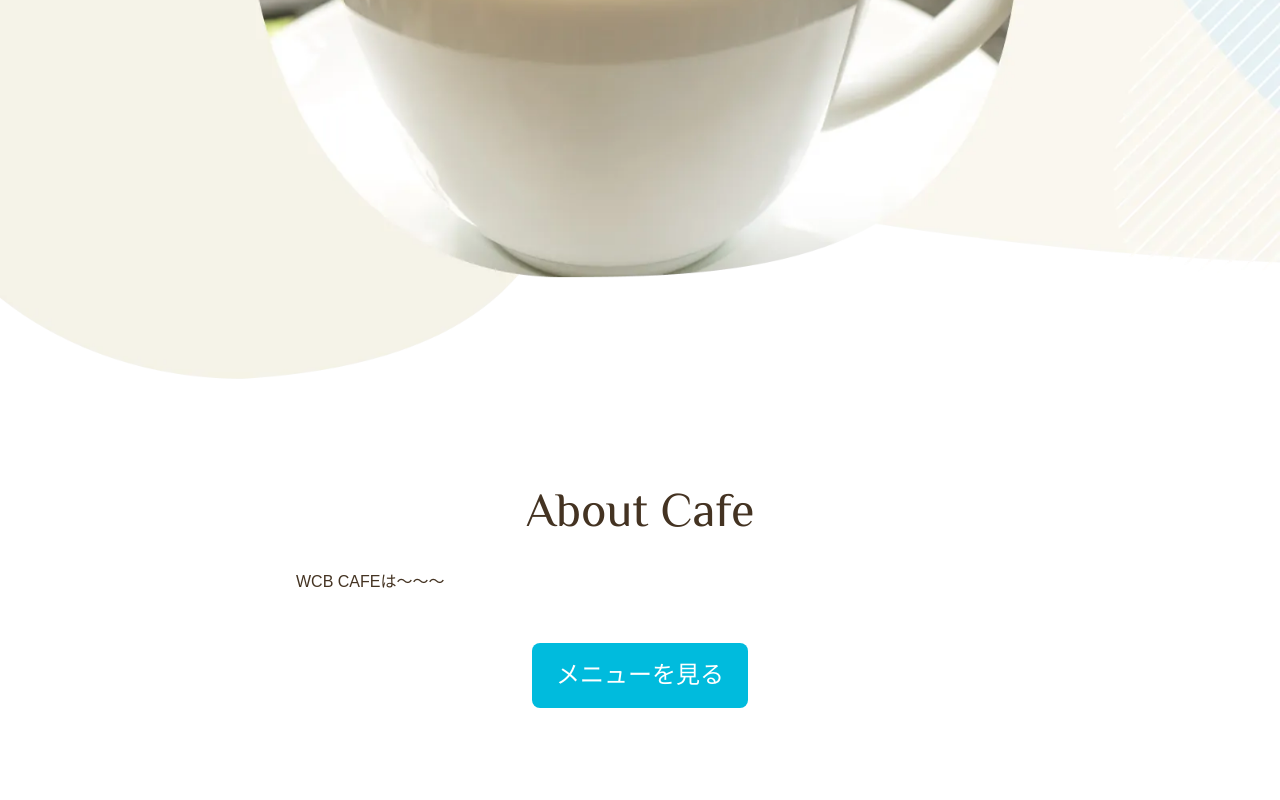
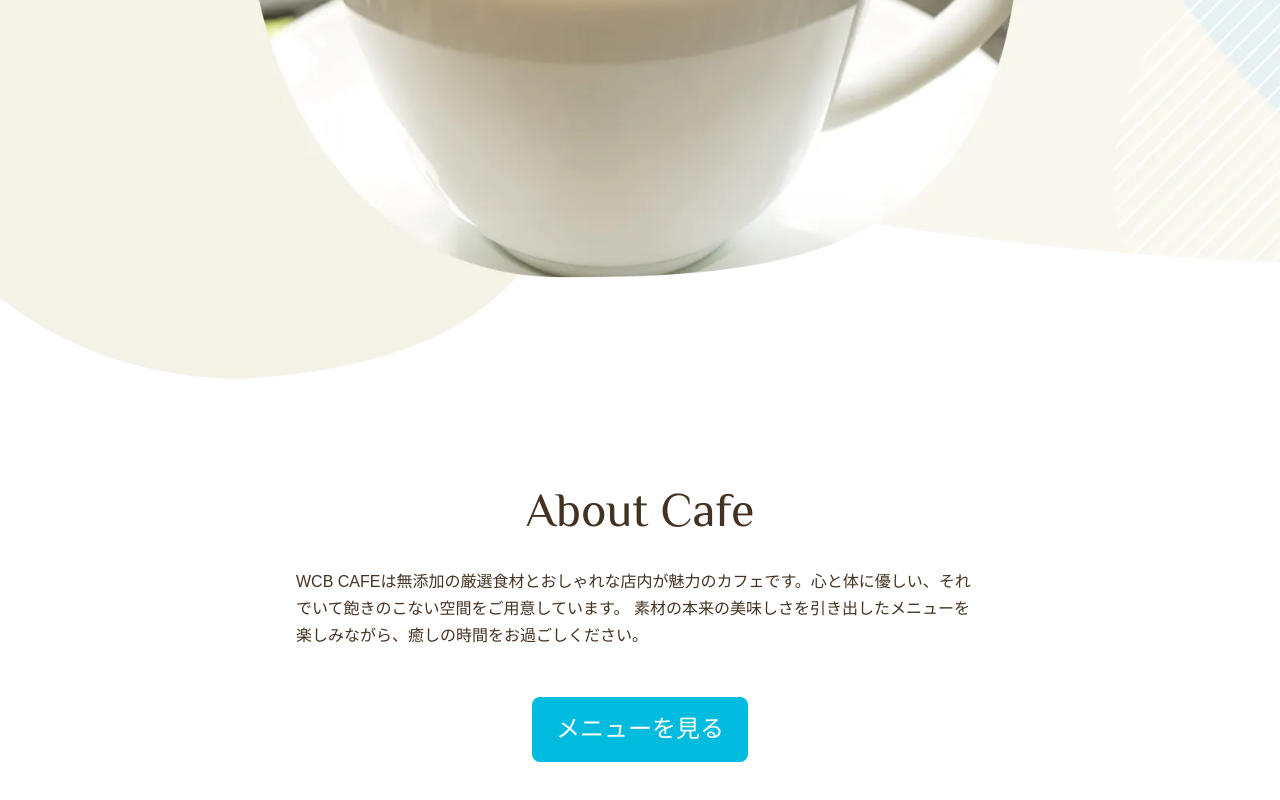
Before and after one commit to oshimago/WCBCafe, a plain HTML site: page index.html in a window 1280 px wide. Shown: the part 378-1178 px from the top of the page. Before the commit the page ends 1150 px from the top, so only its background shows below. Drawn offline with Linux system fonts and the light colour scheme; some packages are replaced by stand-ins of ours.

Commit message:
add description

```diff
--- a/index.html
+++ b/index.html
@@ -5,7 +5,7 @@
   <meta charset="UTF-8">
   <meta name="viewport" content="width=device-width, initial-scale=1.0">
   <title>TYS Cafe</title>
-  <meta name="description" content="">
+  <meta name="description" content="ブレンドコーヒーとヘルシーなオーガニックフードを提供するカフェ">
   <link rel="stylesheet" href="https://unpkg.com/ress/dist/ress.min.css" />
   <link rel="preconnect" href="https://fonts.googleapis.com">
   <link rel="preconnect" href="https://fonts.gstatic.com" crossorigin>
@@ -33,7 +33,10 @@
 
   <section class="about">
     <h3 class="heading-large font-english">About Cafe</h3>
-    <p>WCB CAFEは～～～</p>
+    <p>
+      WCB CAFEは無添加の厳選食材とおしゃれな店内が魅力のカフェです。心と体に優しい、それでいて飽きのこない空間をご用意しています。
+      素材の本来の美味しさを引き出したメニューを楽しみながら、癒しの時間をお過ごしください。
+    </p>
     <div class="align-center">
       <a href="menu.html" class="btn">メニューを見る</a>
     </div>
```
